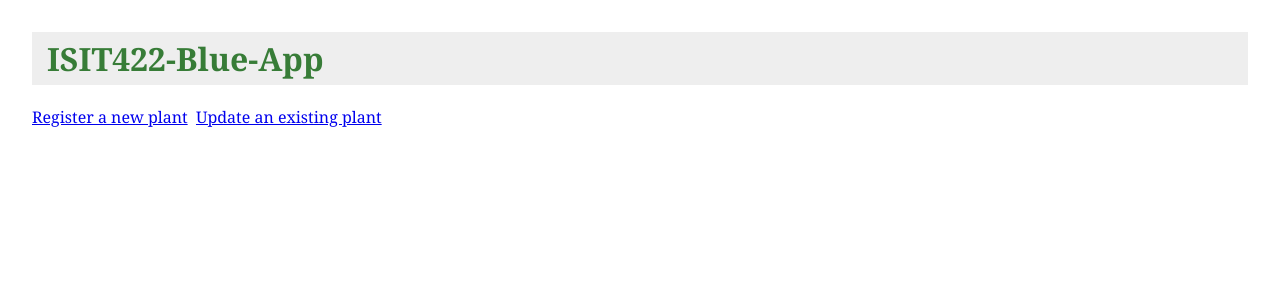
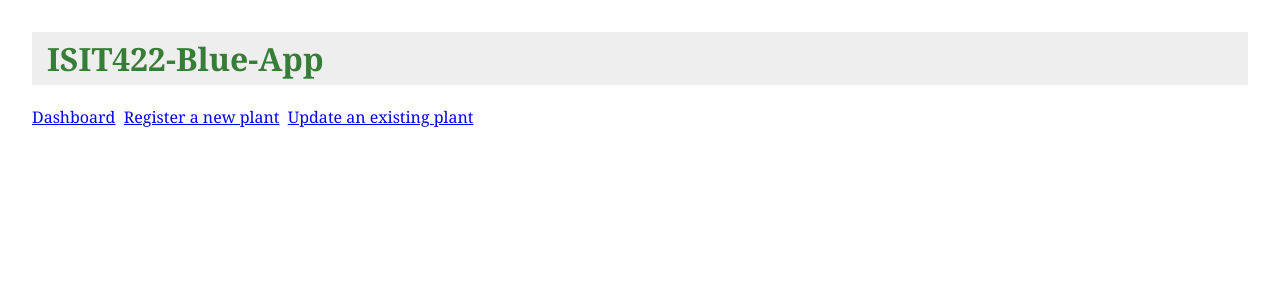
Before and after one commit to Yasiregal9/ISIT422-Blue-App, an Angular app: page / in a window 1280 px wide. Shown: the top 300 px of the page. Built offline with nearby package versions, Linux system fonts and the light colour scheme.

Commit message:
Adds dashboard to show list of iser's plants

```diff
--- a/src/app/app-routing.module.ts
+++ b/src/app/app-routing.module.ts
@@ -2,8 +2,10 @@ import { NgModule } from '@angular/core';
 import { RouterModule, Routes } from '@angular/router';
 import { PlantregformComponent } from './plantregform/plantregform.component';
 import { PlantupdateformComponent } from './plantupdateform/plantupdateform.component';
+import { DashboardComponent } from './dashboard/dashboard.component';
 
 const routes: Routes = [
+  { path: 'dashboard', component: DashboardComponent},
   { path: 'plantregister', component: PlantregformComponent },
   { path: 'plantupdate', component: PlantupdateformComponent }
 ];
--- a/src/app/app.component.html
+++ b/src/app/app.component.html
@@ -1,5 +1,6 @@
 <h1>{{title}}</h1>
 <nav>
+    <a routerLink="/dashboard">Dashboard</a>&nbsp;
     <a routerLink="/plantregister">Register a new plant</a>&nbsp;
     <a routerLink="/plantupdate">Update an existing plant</a>
 </nav>
--- a/src/app/app.module.ts
+++ b/src/app/app.module.ts
@@ -6,12 +6,14 @@ import { AppRoutingModule } from './app-routing.module';
 import { AppComponent } from './app.component';
 import { PlantregformComponent } from './plantregform/plantregform.component';
 import { PlantupdateformComponent } from './plantupdateform/plantupdateform.component';
+import { DashboardComponent } from './dashboard/dashboard.component';
 
 @NgModule({
   declarations: [
     AppComponent,
     PlantregformComponent,
-    PlantupdateformComponent
+    PlantupdateformComponent,
+    DashboardComponent
   ],
   imports: [
     BrowserModule,
--- /dev/null
+++ b/src/app/dashboard/dashboard.component.css
@@ -0,0 +1,50 @@
+/* DashboardComponent's private CSS styles */
+
+h2 {
+    text-align: center;
+  }
+
+  .userplants-list {
+    padding: 0;
+    margin: auto;
+    max-width: 1000px;
+
+    /* flexbox */
+    display: flex;
+    flex-direction: row;
+    flex-wrap: wrap;
+    justify-content: space-around;
+    align-content: flex-start;
+    align-items: flex-start;
+  }
+
+  a {
+    background-color: #3f525c;
+    border-radius: 2px;
+    padding: 1rem;
+    font-size: 1.2rem;
+    text-decoration: none;
+    display: inline-block;
+    color: #fff;
+    text-align: center;
+    width: 100%;
+    min-width: 70px;
+    margin: .5rem auto;
+    box-sizing: border-box;
+
+    /* flexbox */
+    order: 0;
+    flex: 0 1 auto;
+    align-self: auto;
+  }
+
+  @media (min-width: 600px) {
+    a {
+      width: 18%;
+      box-sizing: content-box;
+    }
+  }
+
+  a:hover {
+    background-color: #000;
+  }
--- /dev/null
+++ b/src/app/dashboard/dashboard.component.html
@@ -0,0 +1,7 @@
+<p>Your Plants</p>
+<div class="userplants-list">
+    <a *ngFor="let plant of userPlants">
+        {{plant.plantUserName}}
+    </a>
+
+</div>
--- /dev/null
+++ b/src/app/dashboard/dashboard.component.ts
@@ -0,0 +1,23 @@
+import { Component, OnInit } from '@angular/core';
+import { UserPlantService } from '../user-plant.service';
+import { UserPlant } from '../userPlant';
+
+@Component({
+  selector: 'app-dashboard',
+  templateUrl: './dashboard.component.html',
+  styleUrls: ['./dashboard.component.css']
+})
+export class DashboardComponent implements OnInit {
+  userPlants: UserPlant[];
+
+  constructor(private userPlantService: UserPlantService) { }
+
+  ngOnInit(): void {
+    this.getUserPlants();
+  }
+
+  getUserPlants(): void {
+    this.userPlantService.getUserPlants().subscribe(result => this.userPlants = result);
+  }
+
+}
--- a/src/app/user-plant.service.ts
+++ b/src/app/user-plant.service.ts
@@ -20,10 +20,13 @@ export class UserPlantService {
    return(this.http.post<UserPlant>(this.userPlantUrl, plant, this.httpOptions));
   }
 
-  getTest(): Observable<UserPlant[]> {
+  //Once user sign-in is implemented, pass userid to server and only get user plants
+  getUserPlants(): Observable<UserPlant[]> {
     return this.http.get<UserPlant[]>(this.userPlantUrl);
   }
 
 
 
+
+
 }
```
Also changed, not shown: 1 other file (tests, documents, lock files or other folders).
